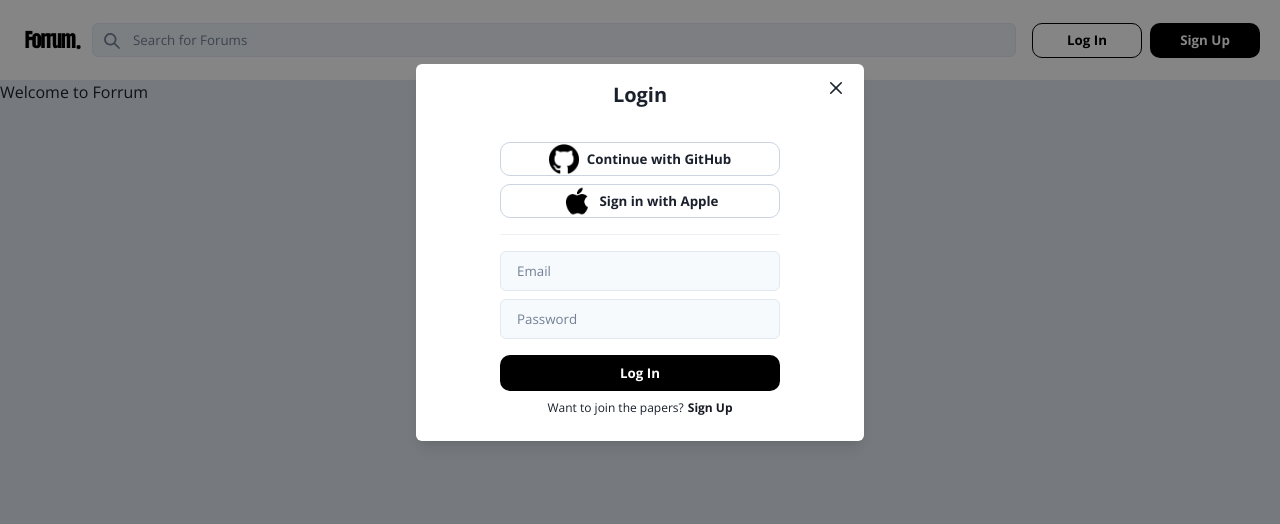
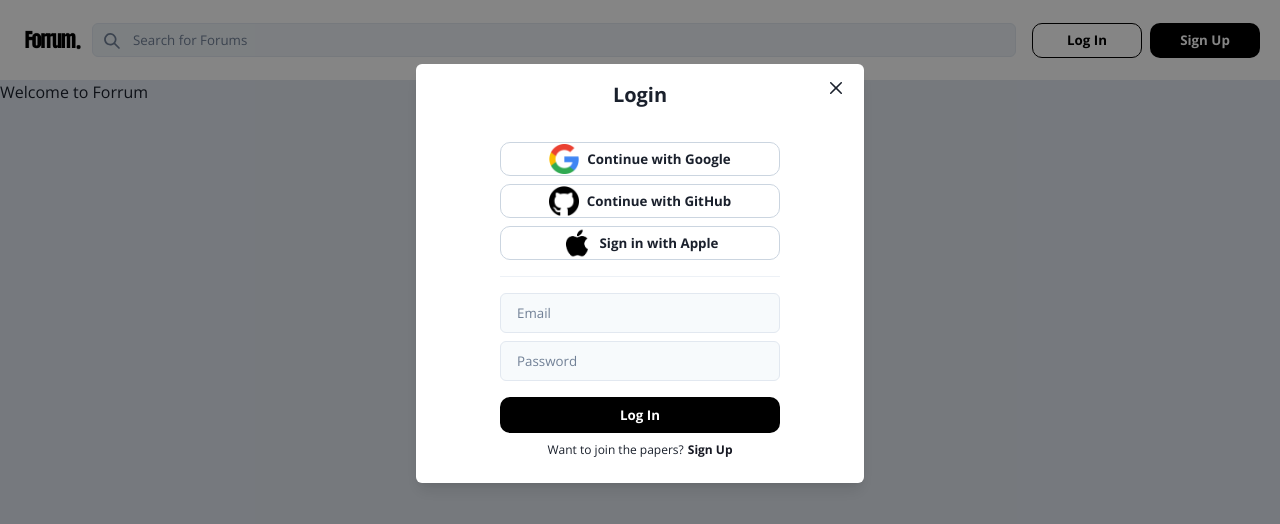
Before and after one commit to KayTwenty/forrum, a Next.js app: page / in a window 1280 px wide. Both pictures are taken after a click on the button "Log In". Shown: the top 524 px of the page. Built offline with nearby package versions, Linux system fonts and the light colour scheme; no server answers.

Commit message:
Add third party providers

```diff
--- a/src/components/Modal/Auth/OAuthButtons.tsx
+++ b/src/components/Modal/Auth/OAuthButtons.tsx
@@ -1,16 +1,40 @@
 import { Button, Flex, Image, Text } from "@chakra-ui/react";
-import React from "react";
+import React, { useState } from "react";
+import {
+  useSignInWithGoogle,
+  useSignInWithGithub,
+} from "react-firebase-hooks/auth";
+import { auth } from "../../../firebase/clientApp";
+import { FIREBASE_ERRORS } from "../../../firebase/errors";
 
 const OAuthButtons: React.FC = ({}) => {
+  const [signInWithGoogle, userGoogle, loadingGoogle, errorGoogle] = useSignInWithGoogle(auth);
+  const [signInWithGithub, userGithub, loadingGithub, errorGithub] = useSignInWithGithub(auth);
 
   return (
     <Flex direction="column" width="100%" mb={2} mt={2}>
+      {/* Google */}
+      <Button
+        variant="oauth"
+        mb={2}
+        isLoading={loadingGoogle}
+        onClick={() => signInWithGoogle()}
+      >
+        <Image
+          src="/image/google.png"
+          alt="Continue with Google"
+          mr={2}
+          height="30px"
+        />
+        Continue with Google
+      </Button>
+
       {/* GitHub */}
       <Button
         variant="oauth"
         mb={2}
-        isLoading={false}
-        onClick={() => {}}
+        isLoading={loadingGithub}
+        onClick={() => signInWithGithub()}
       >
         <Image
           src="/image/github.png"
@@ -36,6 +60,12 @@ const OAuthButtons: React.FC = ({}) => {
         />
         Sign in with Apple
       </Button>
+
+      {/* If there is an error than the error is shown */}
+      {errorGoogle && <Text textAlign="center" color="red" fontSize="10pt" fontWeight="800">
+        {FIREBASE_ERRORS[errorGoogle?.message as keyof typeof FIREBASE_ERRORS]}</Text>}
+      {errorGithub && <Text textAlign="center" color="red" fontSize="10pt" fontWeight="800">
+        {FIREBASE_ERRORS[errorGithub?.message as keyof typeof FIREBASE_ERRORS]}</Text>}
     </Flex>
   );
 };
```
Also changed, not shown: public/image/google.png (added).
